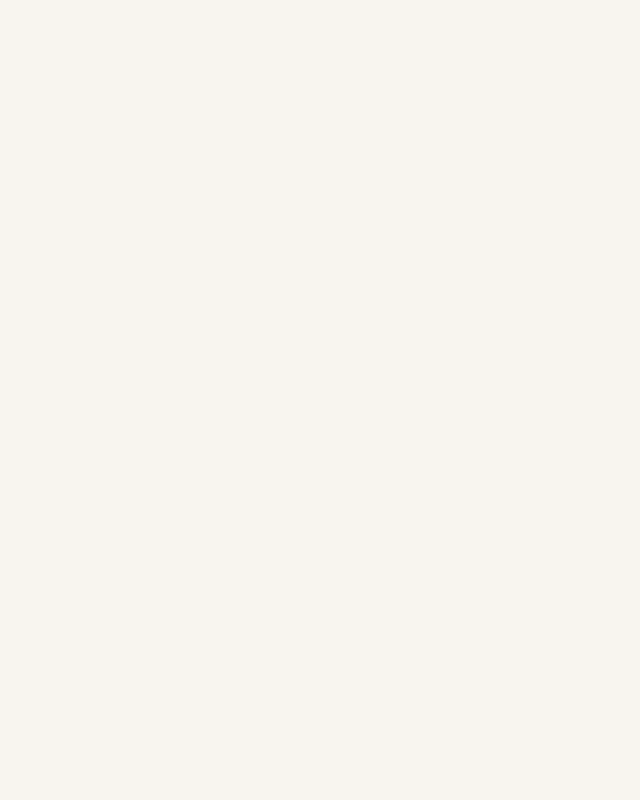
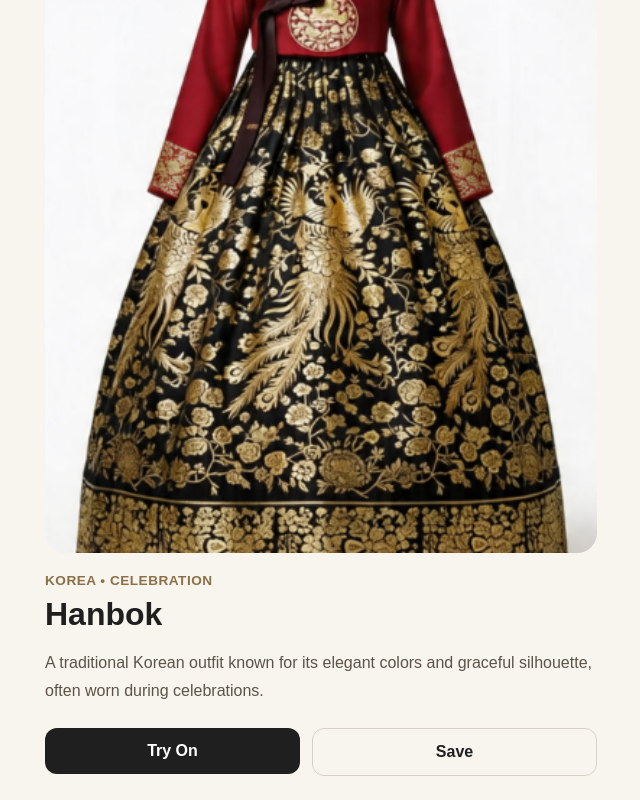
Before and after one commit to ta455/try-me-on-app, a React (Vite) app: page /outfit/hanbok in a window 1280 px wide. Shown: the part 192-992 px from the top of the page, without its empty margins (319-959 px from the left). Before the commit the page ends 800 px from the top, so only its background shows below. Built offline with nearby package versions, Linux system fonts and the light colour scheme.

Commit message:
Add outfit detail page and feed navigation

```diff
--- a/src/components/OutfitCard.jsx
+++ b/src/components/OutfitCard.jsx
@@ -1,3 +1,5 @@
+import { Link } from "react-router-dom";
+
 export default function OutfitCard({ outfit }) {
   return (
     <div
@@ -10,6 +12,7 @@ export default function OutfitCard({ outfit }) {
         border: "1px solid #eee7dc",
       }}
     >
+      <Link to={`/outfit/${outfit.id}`}>
         <img
           src={outfit.image}
           alt={outfit.name}
@@ -20,6 +23,7 @@ export default function OutfitCard({ outfit }) {
             display: "block",
           }}
         />
+      </Link>
 
       <div style={{ padding: "18px" }}>
         <p
@@ -57,9 +61,10 @@ export default function OutfitCard({ outfit }) {
         </p>
 
         <div style={{ display: "flex", gap: "12px" }}>
+          <Link to={`/try-on/${outfit.id}`} style={{ flex: 1 }}>
             <button
               style={{
-              flex: 1,
+                width: "100%",
                 padding: "12px",
                 borderRadius: "12px",
                 border: "none",
@@ -70,6 +75,7 @@ export default function OutfitCard({ outfit }) {
             >
               Try On
             </button>
+          </Link>
 
           <button
             style={{
--- a/src/pages/OutfitDetailPage.jsx
+++ b/src/pages/OutfitDetailPage.jsx
@@ -1,3 +1,103 @@
+import { useParams, Link } from "react-router-dom";
+import outfits from "../data/outfits";
+
 export default function OutfitDetailPage() {
-  return <h1>Outfit Detail Page</h1>;
+  const { id } = useParams();
+  const outfit = outfits.find((item) => item.id === id);
+
+  if (!outfit) {
+    return <h1 style={{ padding: "20px" }}>Outfit not found</h1>;
+  }
+
+  return (
+    <div style={{ padding: "24px", maxWidth: "600px", margin: "0 auto" }}>
+      <Link
+        to="/"
+        style={{
+          display: "inline-block",
+          marginBottom: "20px",
+          color: "#8b6f47",
+          fontWeight: "600",
+        }}
+      >
+        ← Back to Feed
+      </Link>
+
+      <img
+        src={outfit.image}
+        alt={outfit.name}
+        style={{
+          width: "100%",
+          borderRadius: "20px",
+          marginBottom: "20px",
+        }}
+      />
+
+      <p
+        style={{
+          fontSize: "0.85rem",
+          color: "#8b6f47",
+          fontWeight: "600",
+          marginBottom: "8px",
+          textTransform: "uppercase",
+          letterSpacing: "0.5px",
+        }}
+      >
+        {outfit.culture} • {outfit.occasion}
+      </p>
+
+      <h1
+        style={{
+          fontSize: "2rem",
+          marginBottom: "16px",
+          color: "#1f1f1f",
+        }}
+      >
+        {outfit.name}
+      </h1>
+
+      <p
+        style={{
+          fontSize: "1rem",
+          lineHeight: "1.7",
+          color: "#5c5348",
+          marginBottom: "24px",
+        }}
+      >
+        {outfit.description}
+      </p>
+
+      <div style={{ display: "flex", gap: "12px" }}>
+        <Link to={`/try-on/${outfit.id}`} style={{ flex: 1 }}>
+          <button
+            style={{
+              width: "100%",
+              padding: "14px",
+              borderRadius: "12px",
+              border: "none",
+              background: "#1f1f1f",
+              color: "#fff",
+              fontWeight: "600",
+            }}
+          >
+            Try On
+          </button>
+        </Link>
+
+        <button
+          style={{
+            flex: 1,
+            padding: "14px",
+            borderRadius: "12px",
+            border: "1px solid #d9d1c7",
+            background: "#f8f5ef",
+            color: "#1f1f1f",
+            fontWeight: "600",
+          }}
+        >
+          Save
+        </button>
+      </div>
+    </div>
+  );
 }
```
Lines whose indentation alone changed are shown as unchanged.
